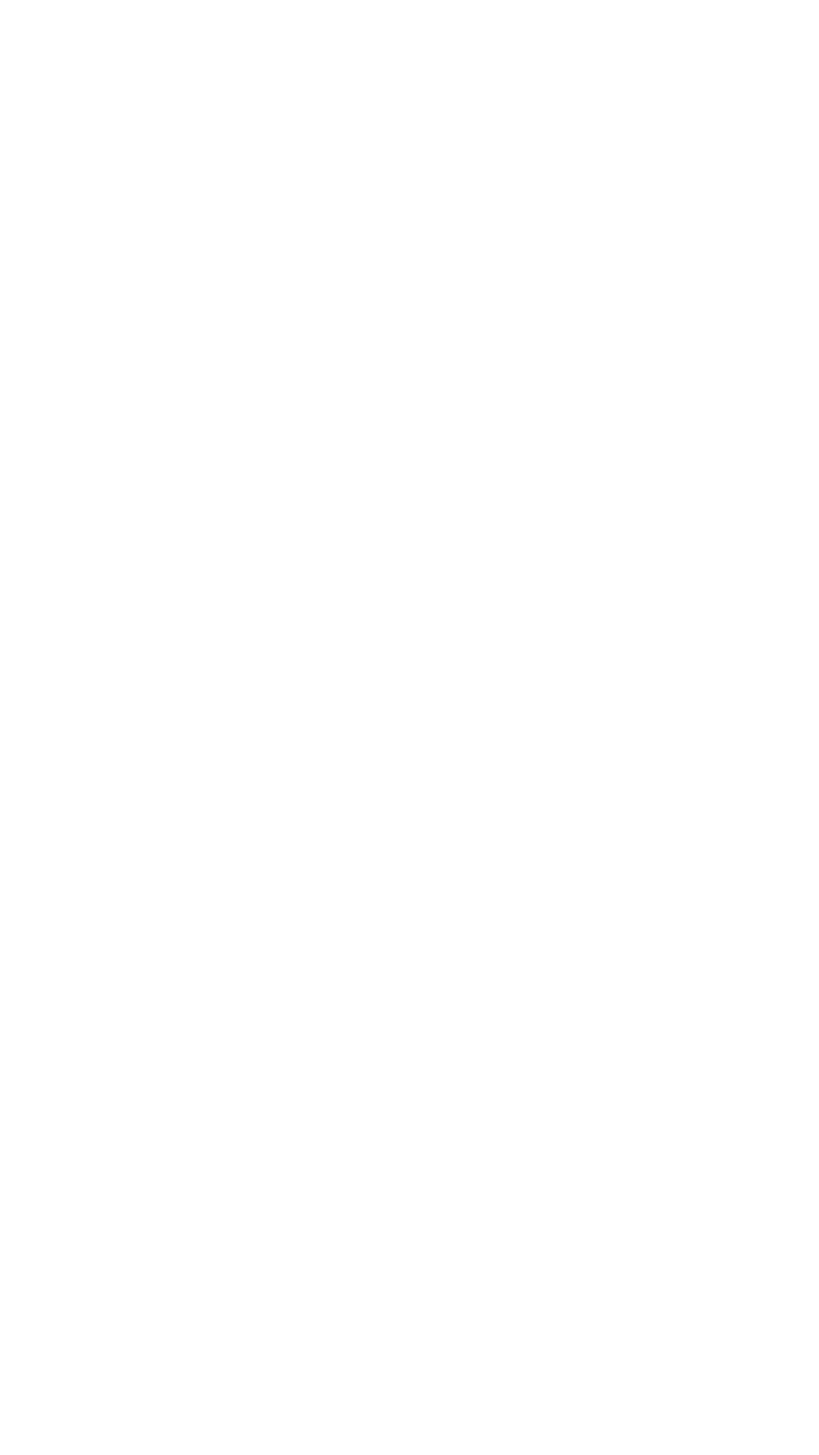
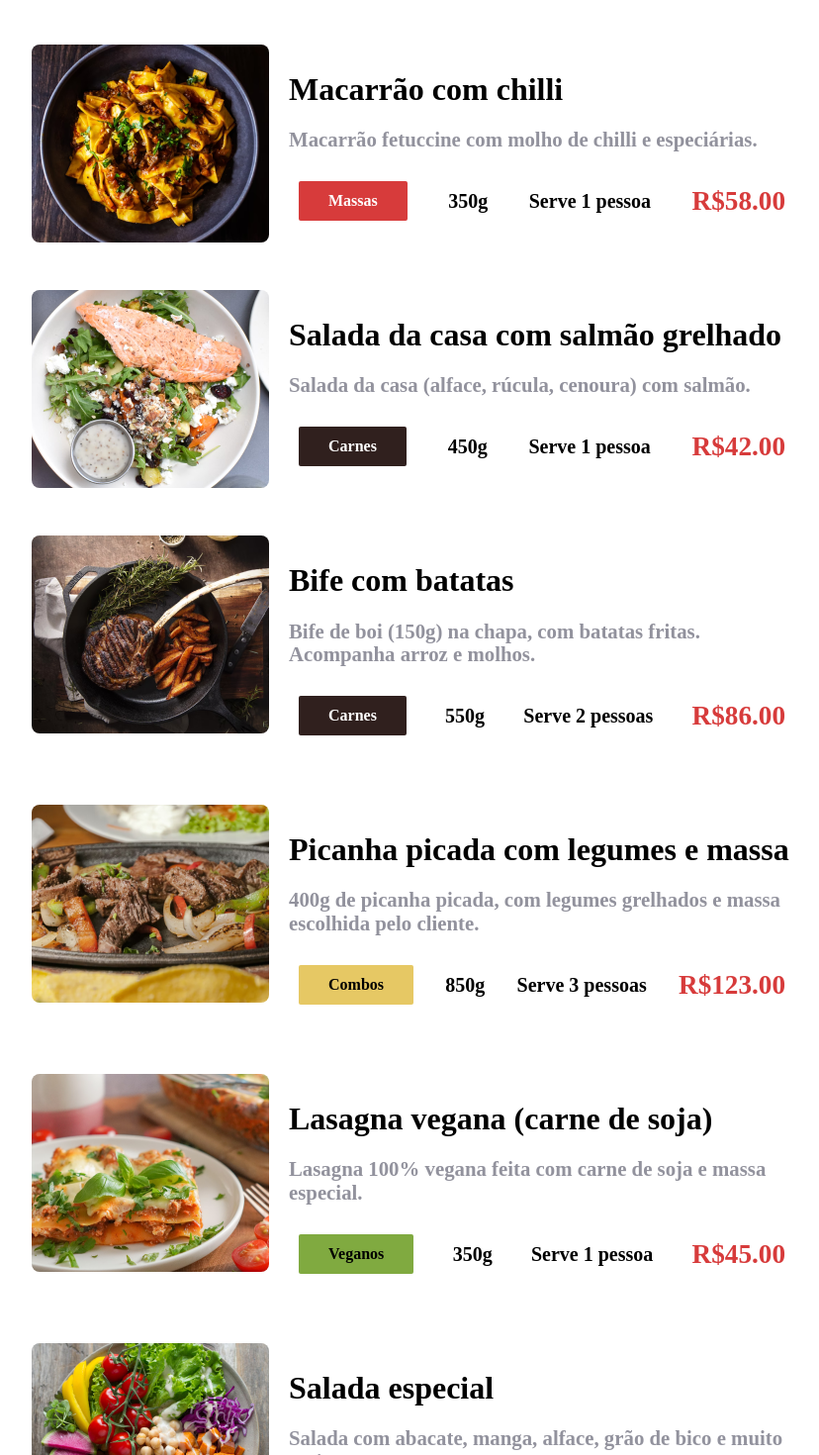
Before and after one commit to pizzosoft/aluroni, a React (Create React App) app: page / in a window 1280 px wide. Shown: the part 1330-2800 px from the top of the page at 99% size, without its empty margins (168-996 px from the left). Before the commit the page ends 834 px from the top, so only its background shows below. Built offline with nearby package versions, Linux system fonts and the light colour scheme; the HTML template or start-up script is replaced by a standard one; a web font is replaced by a local one.

Commit message:
Itens
Componente que exibe os itens do cardapio

```diff
--- /dev/null
+++ b/src/pages/cardapio/Itens/Item/Item.module.scss
@@ -0,0 +1,102 @@
+@import "styles/variaveis";
+@import "styles/breakpoints";
+
+$massas: #d73b3b;
+$carnes: #30201e;
+$combos: #e6c864;
+$veganos: #80aa40;
+
+.item {
+  display: flex;
+  flex-wrap: wrap;
+  width: 90%;
+  &__imagem {
+    min-width: 240px;
+    @media (max-width: $desktop_xsm) {
+      width: 100%;
+    }
+    img {
+      border-radius: 8px;
+      width: 100%;
+    }
+  }
+  &__descricao {
+    display: flex;
+    flex: 1;
+    flex-direction: column;
+    flex-wrap: wrap;
+    justify-content: space-around;
+    padding: 0 20px;
+    @media (max-width: $desktop_xsm) {
+      flex-direction: row;
+      margin-top: 20px;
+      padding: 0;
+    }
+  }
+  &__titulo {
+    h2 {
+      font-size: 2rem;
+      font-weight: bold;
+      margin-bottom: 20px;
+    }
+    p {
+      color: $dark-grey;
+      font-size: 1.3rem;
+      font-weight: 600;
+      max-width: 600px;
+      margin-bottom: 20px;
+    }
+  }
+  &__tags {
+    display: flex;
+    flex-wrap: wrap;
+    justify-content: space-between;
+    margin-bottom: 20px;
+    max-width: 700px;
+    @media (max-width: $desktop_xsm) {
+      justify-content: flex-end;
+    }
+    @media (max-width: $mobile) {
+      justify-content: flex-start;
+    }
+    > div {
+      margin: 10px;
+    }
+  }
+  &__tipo {
+    align-items: center;
+    border-radius: 2px;
+    display: flex;
+    font-weight: bold;
+    height: 40px;
+    justify-content: center;
+    padding: 10px 30px;
+    &__massas {
+      background-color: $massas;
+      color: white;
+    }
+    &__carnes {
+      background-color: $carnes;
+      color: white;
+    }
+    &__combos {
+      background-color: $combos;
+    }
+    &__veganos {
+      background-color: $veganos;
+    }
+  }
+  &__porcao,
+  &__qtdpessoas,
+  &__valor {
+    align-items: center;
+    display: flex;
+    font-size: 1.25rem;
+    font-weight: bold;
+    justify-content: center;
+  }
+  &__valor {
+    color: $red;
+    font-size: 1.7rem;
+  }
+}
--- /dev/null
+++ b/src/pages/cardapio/Itens/Item/index.tsx
@@ -0,0 +1,39 @@
+import styles from './Item.module.scss'
+import logo from 'assets/logo.svg'
+import cardapio from '../itens.json'
+import classNames from 'classnames'
+
+type Props = typeof cardapio[0];
+export default function Item(props: Props) {
+    const { title, description, category, size, serving, price, photo } = props
+    return (
+        <div className={styles.item}>
+            <div className={styles.item__imagem}>
+                <img src={photo} alt={title} />
+            </div>
+            <div className={styles.item__descricao}>
+                <div className={styles.item__titulo}>
+                    <h2>{title}</h2>
+                    <p>{description}</p>
+                </div>
+                <div className={styles.item__tags}>
+                    <div className={classNames({
+                        [styles.item__tipo]: true,
+                        [styles[`item__tipo__${category.label.toLowerCase()}`]]: true
+                    })}>
+                        {category.label}
+                    </div>
+                    <div className={styles.item__porcao}>
+                        {size}g
+                    </div>
+                    <div className={styles.item__qtdpessoas}>
+                        Serve {serving} pessoa{serving === 1 ? '' : 's'}
+                    </div>
+                    <div className={styles.item__valor}>
+                        R${price.toFixed(2)}
+                    </div>
+                </div>
+            </div>
+        </div>
+    )
+}
--- /dev/null
+++ b/src/pages/cardapio/Itens/Itens.module.scss
@@ -0,0 +1,7 @@
+.itens {
+    display: flex;
+    flex-direction: column;
+    flex-wrap: wrap;
+    gap: 40px;
+    width: 100%;
+  }
--- /dev/null
+++ b/src/pages/cardapio/Itens/index.tsx
@@ -0,0 +1,15 @@
+import cardapio from './itens.json'
+import Item from './Item'
+import styles from './Itens.module.scss'
+
+export default function Itens() {
+    return (
+        <div className={styles.itens}>
+            {cardapio.map(item => (
+                <Item
+                    key={item.id}
+                    {...item} />
+            ))}
+        </div>
+    )
+}
--- /dev/null
+++ b/src/pages/cardapio/Itens/itens.json
@@ -0,0 +1,119 @@
+[
+    {
+        "title": "Macarrão mediterrâneo",
+        "description": "Macarrão spaghetti com frutos-do-mar e especíarias, especialidade da cozinha. Atenção: Contém camarão e outros frutos-do-mar!",
+        "photo": "/assets/pratos/macarrao_mediterraneo.png",
+        "size": 400,
+        "serving": 2,
+        "price": 73.0,
+        "id": 1,
+        "category": {
+            "id": 1,
+            "label": "Massas"
+        }
+    },
+    {
+        "title": "Macarrão da casa",
+        "description": "Macarrão com frutos-do-mar e especíarias, especialidade da cozinha. Atenção: Contém camarão e outros frutos-do-mar!",
+        "photo": "/assets/pratos/macarrao_da_casa.png",
+        "size": 400,
+        "serving": 2,
+        "price": 54.0,
+        "id": 2,
+        "category": {
+            "id": 1,
+            "label": "Massas"
+        }
+    },
+    {
+        "title": "Macarrão com chilli",
+        "description": "Macarrão fetuccine com molho de chilli e especiárias.",
+        "photo": "/assets/pratos/macarrao_com_chilli.png",
+        "size": 350,
+        "serving": 1,
+        "price": 58.0,
+        "id": 3,
+        "category": {
+            "id": 1,
+            "label": "Massas"
+        }
+    },
+    {
+        "title": "Salada da casa com salmão grelhado",
+        "description": "Salada da casa (alface, rúcula, cenoura) com salmão.",
+        "photo": "/assets/pratos/salada_da_casa.png",
+        "size": 450,
+        "serving": 1,
+        "price": 42.0,
+        "id": 4,
+        "category": {
+            "id": 2,
+            "label": "Carnes"
+        }
+    },
+    {
+        "title": "Bife com batatas",
+        "description": "Bife de boi (150g) na chapa, com batatas fritas. Acompanha arroz e molhos.",
+        "photo": "/assets/pratos/bife_com_batatas.png",
+        "size": 550,
+        "serving": 2,
+        "price": 86.0,
+        "id": 5,
+        "category": {
+            "id": 2,
+            "label": "Carnes"
+        }
+    },
+    {
+        "title": "Picanha picada com legumes e massa",
+        "description": "400g de picanha picada, com legumes grelhados e massa escolhida pelo cliente.",
+        "photo": "/assets/pratos/picanha_picada.png",
+        "size": 850,
+        "serving": 3,
+        "price": 123.0,
+        "id": 6,
+        "category": {
+            "id": 3,
+            "label": "Combos"
+        }
+    },
+    {
+        "title": "Lasagna vegana (carne de soja)",
+        "description": "Lasagna 100% vegana feita com carne de soja e massa especial.",
+        "photo": "/assets/pratos/lasagna_vegana.png",
+        "size": 350,
+        "serving": 1,
+        "price": 45.0,
+        "id": 7,
+        "category": {
+            "id": 4,
+            "label": "Veganos"
+        }
+    },
+    {
+        "title": "Salada especial",
+        "description": "Salada com abacate, manga, alface, grão de bico e muito mais.",
+        "photo": "/assets/pratos/salada_especial.png",
+        "size": 350,
+        "serving": 1,
+        "price": 37.0,
+        "id": 8,
+        "category": {
+            "id": 4,
+            "label": "Veganos"
+        }
+    },
+    {
+        "title": "Almôndegas",
+        "description": "Porção de almôndegas com sour cream, cebola e tempêros. Acompanha arroz ou massa.",
+        "photo": "/assets/pratos/almondegas.png",
+        "size": 740,
+        "serving": 3,
+        "price": 120.0,
+        "id": 9,
+        "category": {
+            "id": 3,
+            "label": "Combos"
+        }
+    }
+]
--- a/src/pages/cardapio/index.tsx
+++ b/src/pages/cardapio/index.tsx
@@ -4,7 +4,7 @@
 import { ReactComponent as Logo } from 'assets/logo.svg'
 import Filtros from './Filtros';
 import Ordenador from './Ordenador';
-
+import Itens from './Itens'
 export default function Cardapio() {
 
     const [busca, setBusca] = useState('')
@@ -33,6 +33,7 @@
                         setFiltro={setFiltro} />
                     <Ordenador ordenador={ordenador} setOrdenador={setOrdenador} />
                 </div>
+                <Itens/>
             </section>
         </main>
     )
```
